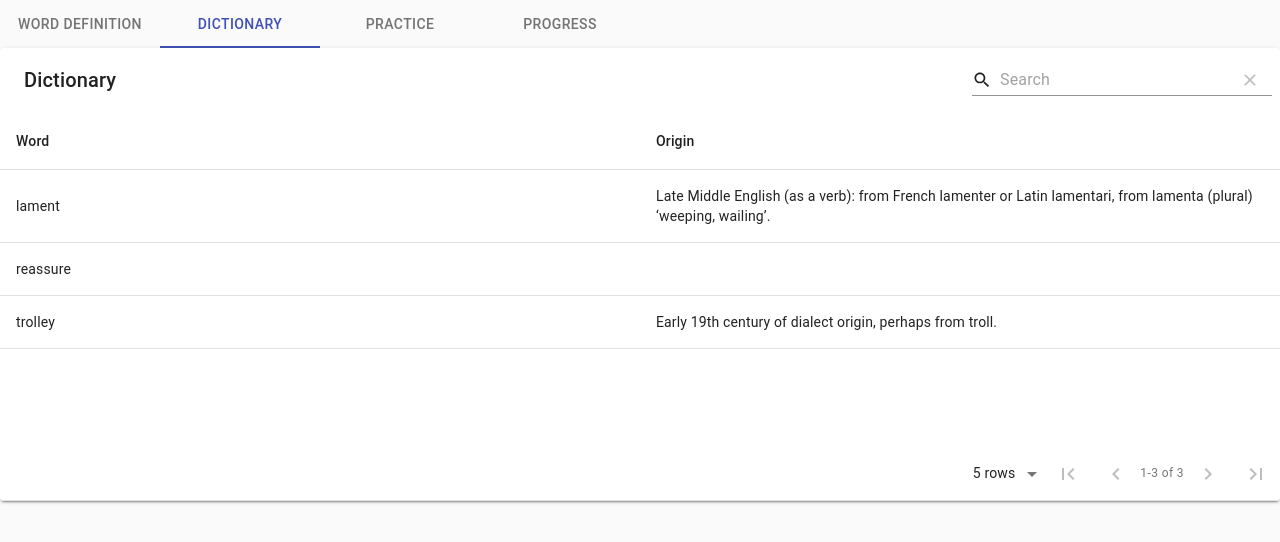
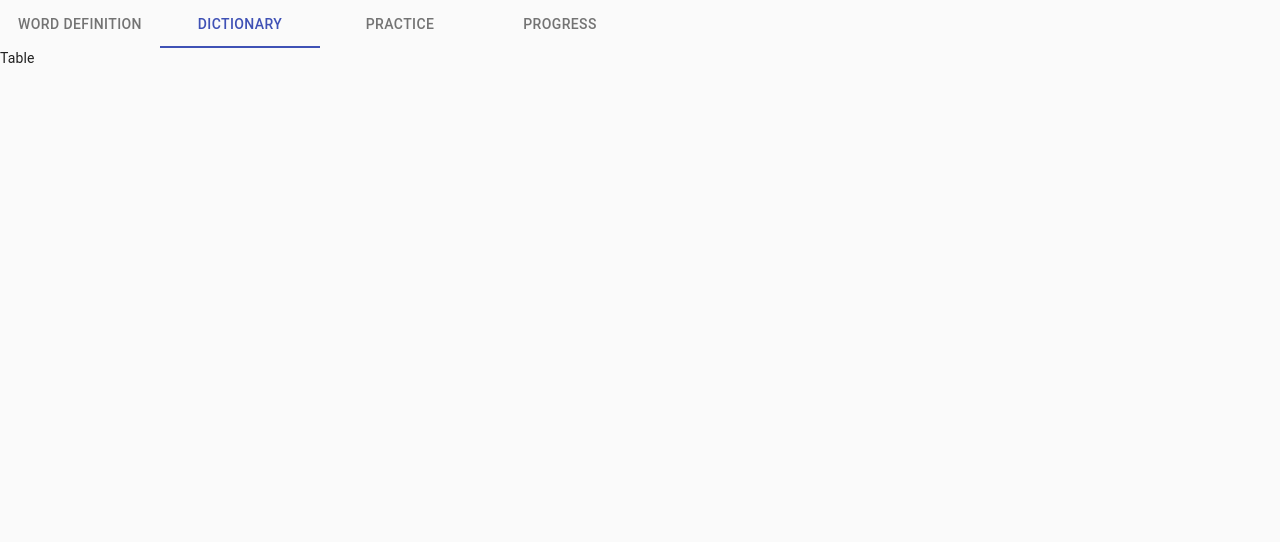
Before and after one commit to codeinsack/dictionary, a React (Create React App) app: page /dictionary in a window 1280 px wide. Shown: the top 542 px of the page. Built offline with nearby package versions, Linux system fonts and the light colour scheme; data requests are answered from the project's data file.

Commit message:
remove trash

```diff
--- a/src/pages/Dictionary/Dictionary.js
+++ b/src/pages/Dictionary/Dictionary.js
@@ -1,64 +1,20 @@
-import React, { useEffect, forwardRef } from 'react';
+import React, { useEffect } from 'react';
 import {useDispatch, useSelector} from "react-redux";
-import MaterialTable from "material-table";
 
 import { dictionaryWordsActions } from "../../store/actions/dictionaryWords"
 import dictionaryWordsSelectors from "../../store/selectors/dictionaryWords";
 
-import AddBox from '@material-ui/icons/AddBox';
-import ArrowDownward from '@material-ui/icons/ArrowDownward';
-import Check from '@material-ui/icons/Check';
-import ChevronLeft from '@material-ui/icons/ChevronLeft';
-import ChevronRight from '@material-ui/icons/ChevronRight';
-import Clear from '@material-ui/icons/Clear';
-import DeleteOutline from '@material-ui/icons/DeleteOutline';
-import Edit from '@material-ui/icons/Edit';
-import FilterList from '@material-ui/icons/FilterList';
-import FirstPage from '@material-ui/icons/FirstPage';
-import LastPage from '@material-ui/icons/LastPage';
-import Remove from '@material-ui/icons/Remove';
-import SaveAlt from '@material-ui/icons/SaveAlt';
-import Search from '@material-ui/icons/Search';
-import ViewColumn from '@material-ui/icons/ViewColumn';
-
-const tableIcons = {
-  Add: forwardRef((props, ref) => <AddBox {...props} ref={ref} />),
-  Check: forwardRef((props, ref) => <Check {...props} ref={ref} />),
-  Clear: forwardRef((props, ref) => <Clear {...props} ref={ref} />),
-  Delete: forwardRef((props, ref) => <DeleteOutline {...props} ref={ref} />),
-  DetailPanel: forwardRef((props, ref) => <ChevronRight {...props} ref={ref} />),
-  Edit: forwardRef((props, ref) => <Edit {...props} ref={ref} />),
-  Export: forwardRef((props, ref) => <SaveAlt {...props} ref={ref} />),
-  Filter: forwardRef((props, ref) => <FilterList {...props} ref={ref} />),
-  FirstPage: forwardRef((props, ref) => <FirstPage {...props} ref={ref} />),
-  LastPage: forwardRef((props, ref) => <LastPage {...props} ref={ref} />),
-  NextPage: forwardRef((props, ref) => <ChevronRight {...props} ref={ref} />),
-  PreviousPage: forwardRef((props, ref) => <ChevronLeft {...props} ref={ref} />),
-  ResetSearch: forwardRef((props, ref) => <Clear {...props} ref={ref} />),
-  Search: forwardRef((props, ref) => <Search {...props} ref={ref} />),
-  SortArrow: forwardRef((props, ref) => <ArrowDownward {...props} ref={ref} />),
-  ThirdStateCheck: forwardRef((props, ref) => <Remove {...props} ref={ref} />),
-  ViewColumn: forwardRef((props, ref) => <ViewColumn {...props} ref={ref} />)
-};
-
 const Dictionary = () => {
   const dispatch = useDispatch()
   const dictionaryWords = useSelector(dictionaryWordsSelectors.getList)
+  console.log('dictionaryWords', dictionaryWords)
 
   useEffect(() => {
     dispatch(dictionaryWordsActions.fetchDictionaryWords())
   }, [])
 
   return (
-    <MaterialTable
-      icons={tableIcons}
-      columns={[
-        { title: "Word", field: "word" },
-        { title: "Origin", field: "origin" },
-      ]}
-      data={dictionaryWords}
-      title="Dictionary"
-    />
+    <div>Table</div>
   );
 };
 
```
